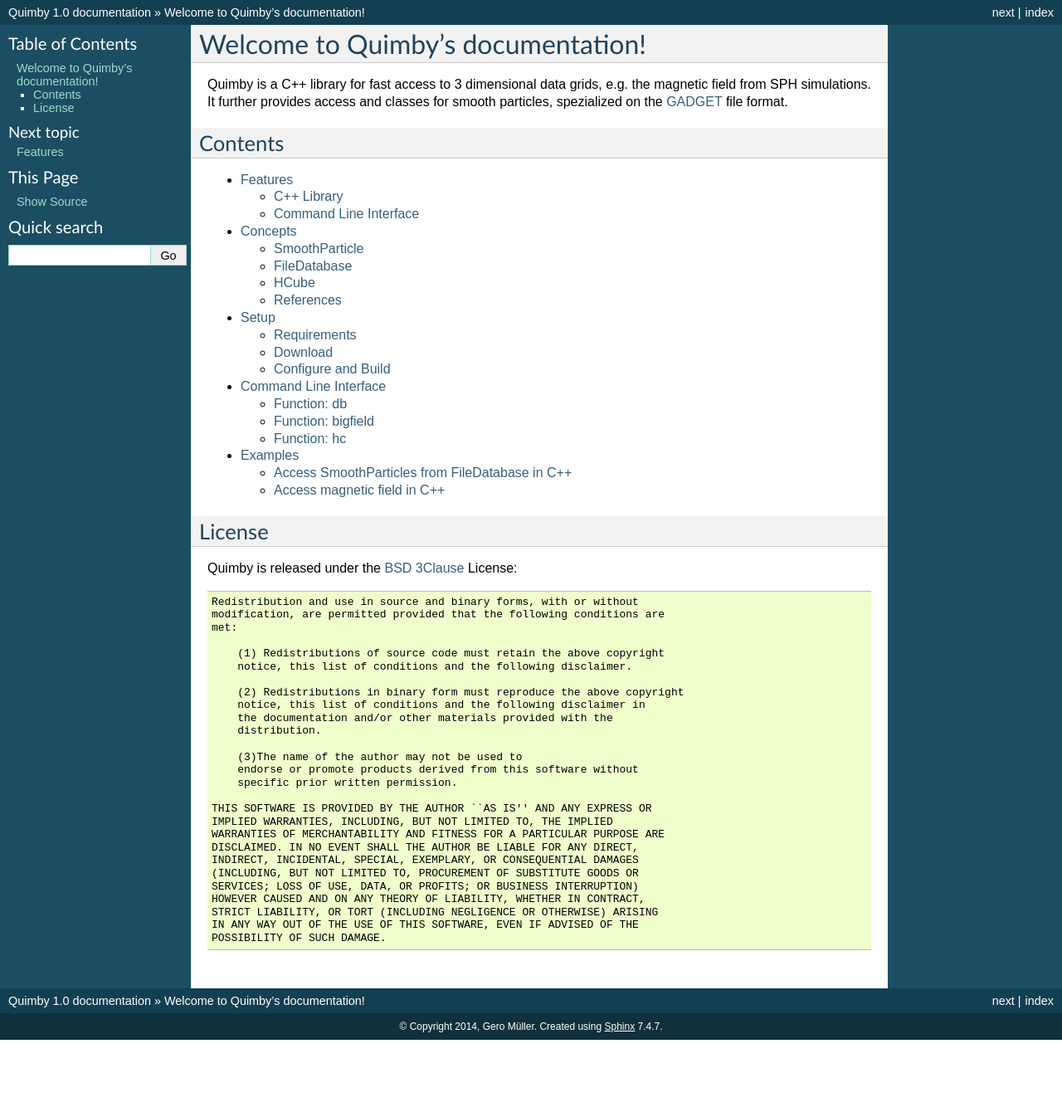
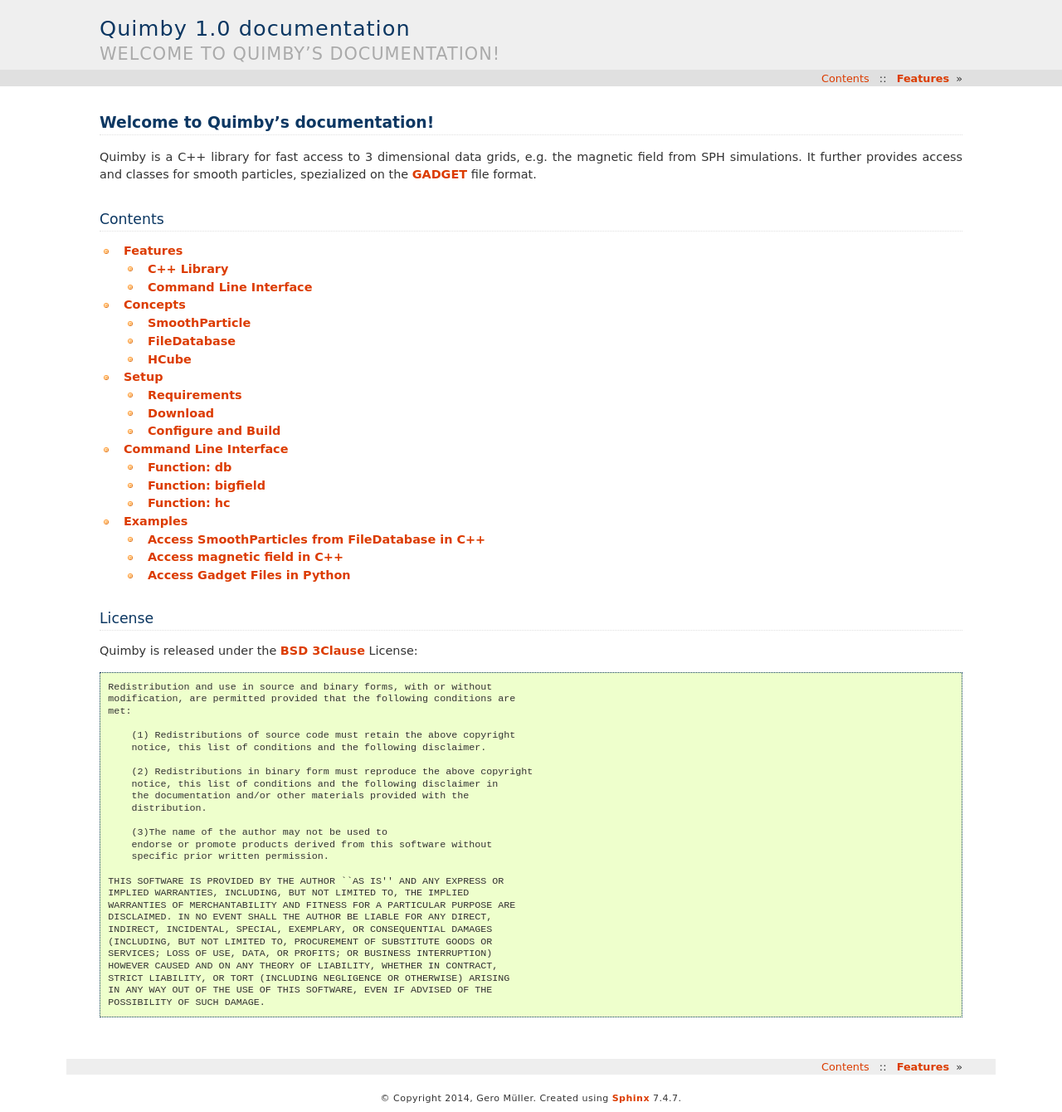
Before and after one commit to quimby/quimby, a Sphinx documentation site: the page built from doc/index.rst, in a window 1280 px wide. Shown: the whole page at 83% size. Built offline with Sphinx 7.4.7, drawn with Linux system fonts in a browser that asks for light colours; before the commit the page ends 1253 px from its top, so only the background shows below that.

Commit message:
add python example

```diff
--- a/doc/concepts.rst
+++ b/doc/concepts.rst
@@ -53,8 +53,7 @@
 
 .. image:: /hcube.svg
 
-References
-~~~~~~~~~~
+.. rubric:: Bibliography
 
 .. [Dolag2008] `2009MNRAS.398.1678D Dolag, K., \& Stasyszyn, F.\ 2009, \mnras, 398, 1678`__
 __ http://adsabs.harvard.edu/abs/2009MNRAS.398.1678D
--- a/doc/conf.py
+++ b/doc/conf.py
@@ -101,7 +101,7 @@
 
 # The theme to use for HTML and HTML Help pages.  See the documentation for
 # a list of builtin themes.
-html_theme = 'default'
+html_theme = 'haiku'
 
 # Theme options are theme-specific and customize the look and feel of a theme
 # further.  For a list of options available for each theme, see the
--- a/doc/examples.rst
+++ b/doc/examples.rst
@@ -91,3 +91,43 @@
     ref_ptr<HCubeMagneticField4> hm4 = new HCubeMagneticField4(hf4, originKpc, sizeKpc);
 
 Now we can access the magnetic field:
+
+.. code-block:: c++
+
+    Vector3f bfield;
+    if (hm4->getField(Vector3f(60000, 60000, 60000), bfield))
+        std::cout << bfield << std::endl;
+    else
+        std::cout << "Failed to get B-Field!" << std::endl;
+
+
+Access Gadget Files in Python
+~~~~~~~~~~~~~~~~~~~~~~~~~~~~
+
+First include the package 'quimby', and create a GadgetFile instance:
+
+.. code-block:: python
+
+    import quimby
+    f = quimby.GadgetFile()
+
+Then open the file 'snapshot.0' and print information about the data blocks in the file.
+
+.. code-block:: python
+
+    f.open('snapshot.0')
+    f.printBlocks()
+
+Now get the header information and print the number of type 0 (barions) particles:
+
+.. code-block:: python
+
+    h = f.getHeader()
+    print h.particleNumberList[0]
+
+Finally get the float values from the "POS " block:
+
+.. code-block:: python
+
+    pos = quimby.FloatVector()
+    f.readFloatBlock("POS ", pos)
```
